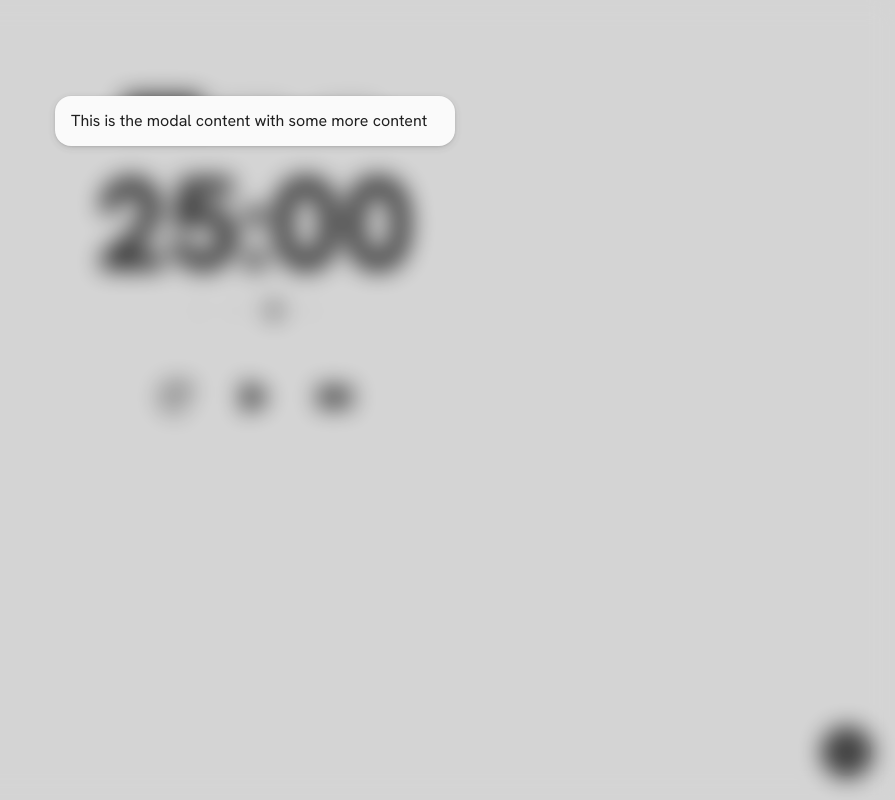
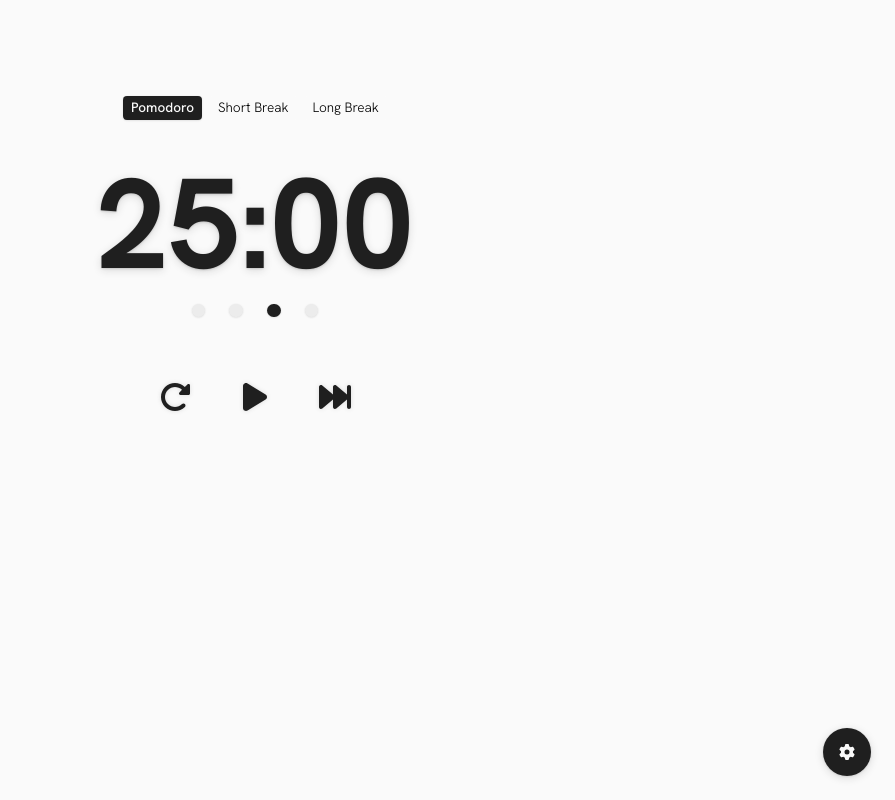
Before and after one commit to msilenzi/simple-pomodoro, a React (Vite) app: page / in a window 1280 px wide. Shown: the whole page, without its empty margins (385-1280 px from the left). Built offline with nearby package versions, Linux system fonts and the light colour scheme.

Commit message:
add <SettingModalWrapper />

```diff
--- a/src/App.jsx
+++ b/src/App.jsx
@@ -1,12 +1,11 @@
 import { Pomodoro } from '@Components/pomodoro'
-import { SettingButton, SettingModal } from '@Components/setting'
+import { SettingModalWrapper } from '@Components/setting'
 
 function App() {
   return (
     <>
       <Pomodoro />
-      <SettingModal />
-      <SettingButton />
+      <SettingModalWrapper />
     </>
   )
 }
--- a/src/components/setting/SettingButton.jsx
+++ b/src/components/setting/SettingButton.jsx
@@ -1,10 +1,16 @@
-import { Gear } from "@Assets/icons"
+import PropTypes from 'prop-types'
+import { Gear } from '@Assets/icons'
 
-function SettingButton() {
+function SettingButton({ handleClick }) {
   return (
-    <button className="setting__btn btn">
+    <button onClick={handleClick} className="setting__btn btn">
       <Gear />
     </button>
   )
 }
+
+SettingButton.propTypes = {
+  handleClick: PropTypes.func.isRequired,
+}
+
 export default SettingButton
--- a/src/components/setting/SettingModal.jsx
+++ b/src/components/setting/SettingModal.jsx
@@ -1,11 +1,16 @@
-import { Modal } from "@Components/ui/modal"
+import PropTypes from 'prop-types'
+import { Modal } from '@Components/ui/modal'
 
-function SettingModal() {
+function SettingModal({ visible }) {
   return (
-    <Modal visible={true} size="medium">
+    <Modal visible={visible} size="medium">
       This is the modal content with some more content
     </Modal>
   )
 }
 
+SettingModal.propTypes = {
+  visible: PropTypes.bool.isRequired,
+}
+
 export default SettingModal
--- /dev/null
+++ b/src/components/setting/SettingModalWrapper.jsx
@@ -0,0 +1,24 @@
+import { useState } from 'react'
+import SettingButton from './SettingButton'
+import SettingModal from './SettingModal'
+
+function SettingModalWrapper() {
+  const [modalVisible, setModalVisible] = useState(false)
+
+  function showModal() {
+    setModalVisible(true)
+  }
+
+  function hideModal() {
+    setModalVisible(false)
+  }
+
+  return (
+    <>
+      <SettingButton handleClick={showModal} />
+      <SettingModal visible={modalVisible} />
+    </>
+  )
+}
+
+export default SettingModalWrapper
--- a/src/components/setting/index.js
+++ b/src/components/setting/index.js
@@ -1,4 +1,5 @@
 import SettingButton from './SettingButton'
 import SettingModal from './SettingModal'
+import SettingModalWrapper from './SettingModalWrapper'
 
-export { SettingButton, SettingModal }
+export { SettingButton, SettingModal, SettingModalWrapper }
--- a/src/components/ui/modal/Modal.jsx
+++ b/src/components/ui/modal/Modal.jsx
@@ -1,9 +1,11 @@
 import PropTypes from 'prop-types'
 
 function Modal({ children, visible, size, ...otherProps }) {
+  if (!visible) return null
+
   return (
     <div className="modal__container">
-      <dialog {...otherProps} className={`modal modal--${size}`} open={visible}>
+      <dialog {...otherProps} className={`modal modal--${size}`} open>
         {children}
       </dialog>
     </div>
```
